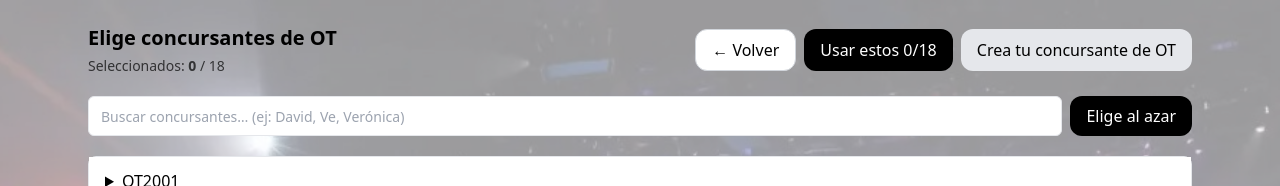
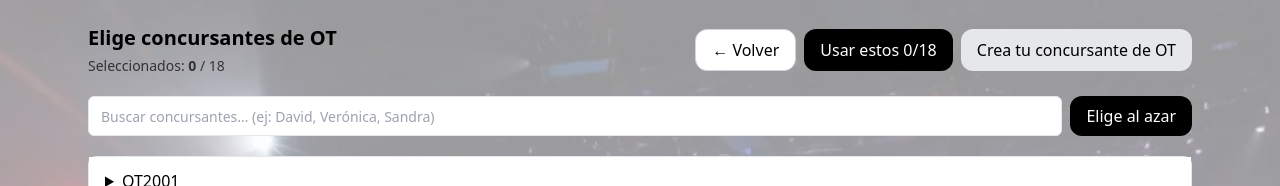
Before and after one commit to DavidWhite92/simulador-ot, a React (Vite) app: page / in a window 1280 px wide. Both pictures are taken after a click on the button "👥 Elegir concursantes OT". Shown: the top 186 px of the page. Built offline with nearby package versions, Linux system fonts and the light colour scheme.

Commit message:
Cambios menores

```diff
--- a/src/components/OTRosterPicker.jsx
+++ b/src/components/OTRosterPicker.jsx
@@ -425,7 +425,7 @@ export default function OTRosterPicker({
         <input
           value={q}
           onChange={(e) => setQ(e.target.value)}
-          placeholder="Buscar concursantes… (ej: David, Ve, Verónica)"
+          placeholder="Buscar concursantes… (ej: David, Verónica, Sandra)"
           className="flex-1 h-10 rounded-md border px-3 text-sm bg-white"
         />
         <Button type="button" onClick={handleRandomPick}>
```
